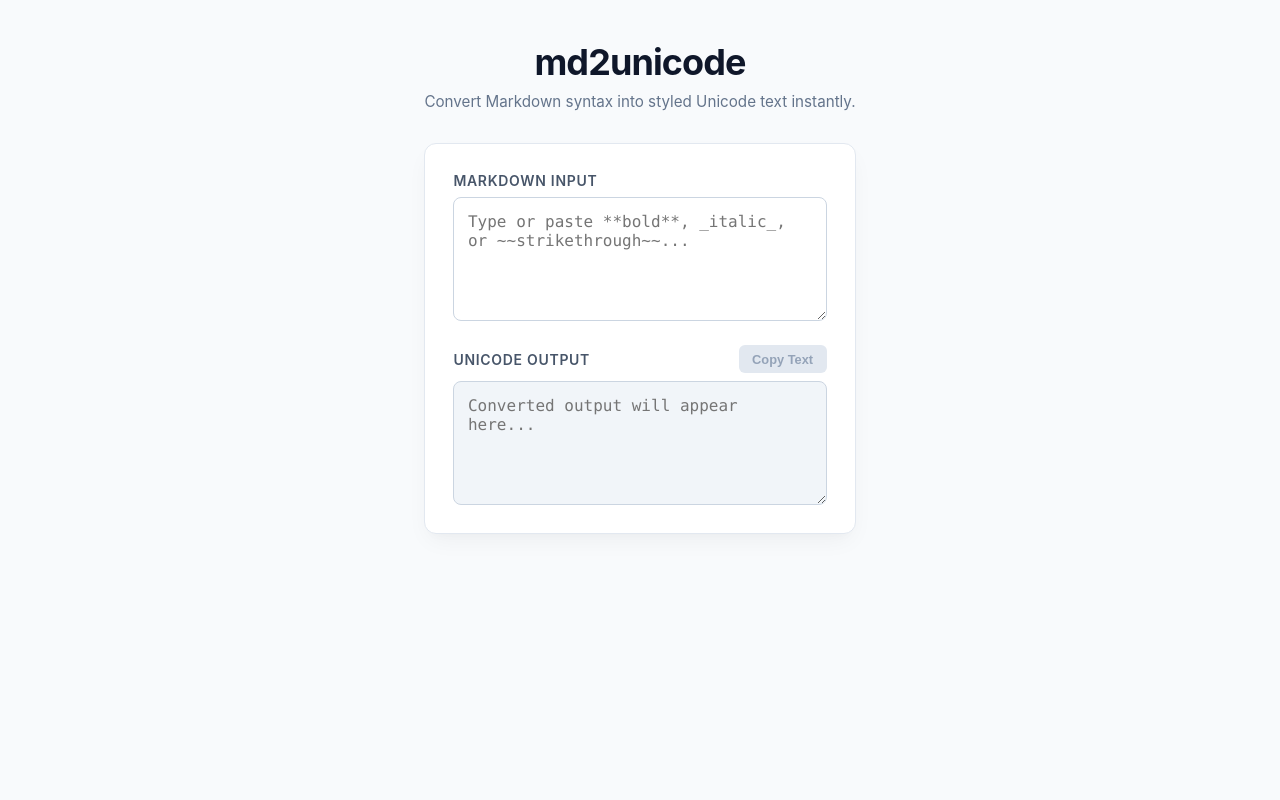
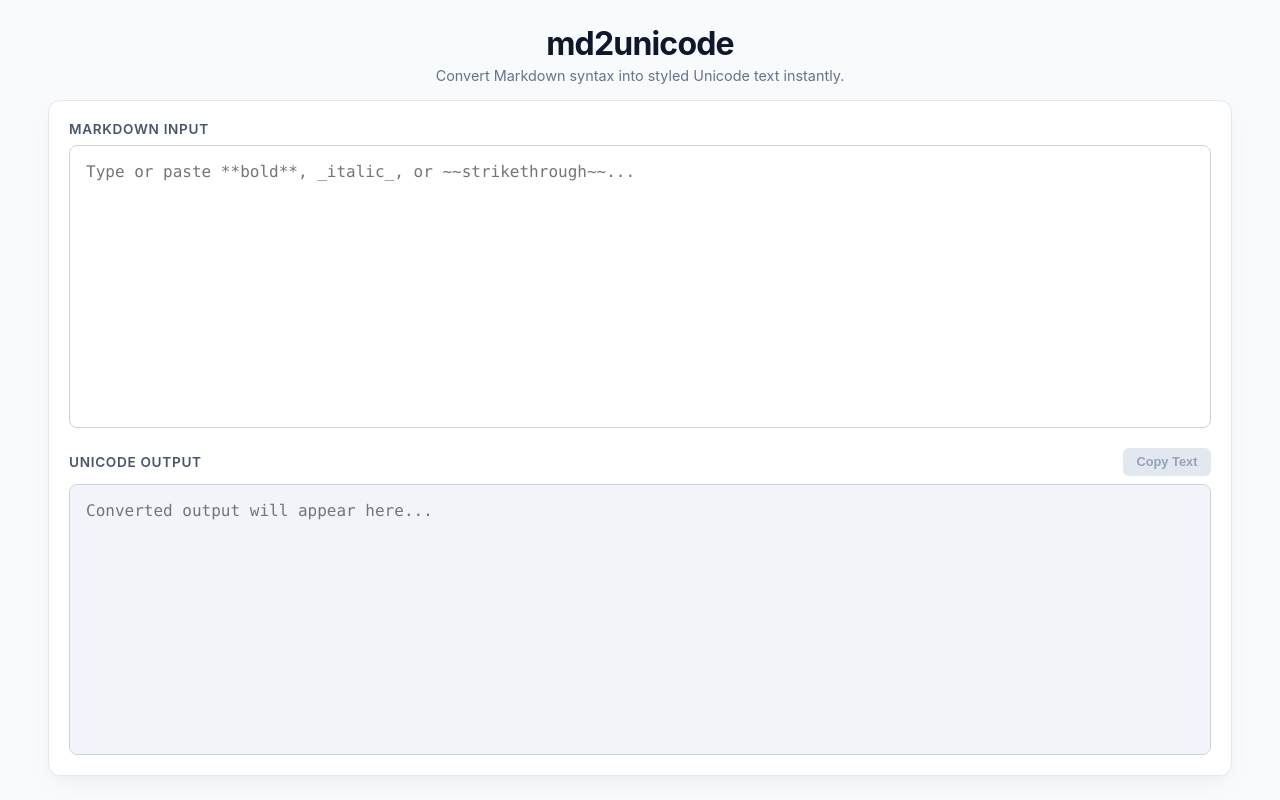
Before and after one commit to songe/md2unicode, a React (Create React App) app: page / in a window 1280 px wide. Built offline with nearby package versions, Linux system fonts and the light colour scheme.

Commit message:
feat: larger textbox

```diff
--- a/src/App.css
+++ b/src/App.css
@@ -32,7 +32,7 @@
 }
 
 /* ==========================================================================
-   Dark Mode (Triggered by OS / Browser preference)
+   Dark Mode
    ========================================================================== */
 @media (prefers-color-scheme: dark) {
   :root {
@@ -63,52 +63,59 @@
 /* ==========================================================================
    Base Layout & Typography
    ========================================================================== */
+html, body {
+  height: 100%;
+  overflow: hidden; /* Prevents double scrollbars */
+}
+
 body {
   background-color: var(--bg-app);
   color: var(--text-input);
   font-family: -apple-system, BlinkMacSystemFont, "Segoe UI", Roboto, Oxygen,
     Ubuntu, Cantarell, sans-serif;
-  min-height: 100vh;
-  display: flex;
-  justify-content: center;
-  align-items: flex-start;
   transition: background-color 0.3s ease, color 0.3s ease;
 }
 
 .app-container {
-  width: 100%;
-  max-width: 680px;
-  padding: 2.5rem 1rem;
+  width: 95%;
+  max-width: 1400px; /* Takes up most of wide desktop screens */
+  height: 100vh;
+  padding: 1.5rem 1rem;
   margin: 0 auto;
+  display: flex;
+  flex-direction: column;
 }
 
 .app-header {
   text-align: center;
-  margin-bottom: 2rem;
+  margin-bottom: 1rem;
+  flex-shrink: 0;
 }
 
 .app-header h1 {
-  font-size: 2.25rem;
+  font-size: 2rem;
   font-weight: 700;
   color: var(--text-title);
   letter-spacing: -0.025em;
-  margin-bottom: 0.5rem;
+  margin-bottom: 0.25rem;
 }
 
 .app-subtitle {
-  font-size: 0.95rem;
+  font-size: 0.9rem;
   color: var(--text-subtitle);
 }
 
 .converter-card {
   background-color: var(--bg-card);
   border-radius: 12px;
-  padding: 1.75rem;
+  padding: 1.25rem;
   box-shadow: var(--shadow-card);
   display: flex;
   flex-direction: column;
-  gap: 1.5rem;
+  gap: 1.25rem;
   border: 1px solid var(--border-card);
+  flex: 1; /* Takes up remaining height of container */
+  min-height: 0; /* Ensures inner flex children can shrink properly */
   transition: background-color 0.3s ease, border-color 0.3s ease;
 }
 
@@ -116,10 +123,12 @@ body {
   display: flex;
   flex-direction: column;
   gap: 0.5rem;
+  flex: 1; /* Each box shares equal 50% height */
+  min-height: 0;
 }
 
 .input-group label {
-  font-size: 0.875rem;
+  font-size: 0.85rem;
   font-weight: 600;
   color: var(--text-label);
   text-transform: uppercase;
@@ -134,14 +143,15 @@ body {
 
 textarea {
   width: 100%;
+  flex: 1; /* Fills full height inside input-group */
   background-color: var(--bg-textarea);
   border: 1px solid var(--border-input);
   border-radius: 8px;
   color: var(--text-input);
   font-family: ui-monospace, SFMono-Regular, Menlo, Monaco, Consolas, monospace;
   font-size: 1rem;
-  padding: 0.85rem;
-  resize: vertical;
+  padding: 1rem;
+  resize: none; /* Prevents manually breaking the viewport flex bounds */
   outline: none;
   transition: border-color 0.2s ease, box-shadow 0.2s ease, background-color 0.3s ease;
 }
@@ -177,20 +187,20 @@ textarea[readonly] {
   cursor: not-allowed;
 }
 
-/* ==========================================================================
-   Mobile Responsiveness
-   ========================================================================== */
+/* Mobile Adjustments */
 @media (max-width: 480px) {
   .app-container {
-    padding: 1.25rem 0.75rem;
+    width: 100%;
+    padding: 1rem 0.5rem;
   }
 
   .converter-card {
-    padding: 1rem;
+    padding: 0.85rem;
+    gap: 1rem;
   }
 
   .app-header h1 {
-    font-size: 1.75rem;
+    font-size: 1.5rem;
   }
 
   textarea {
```
